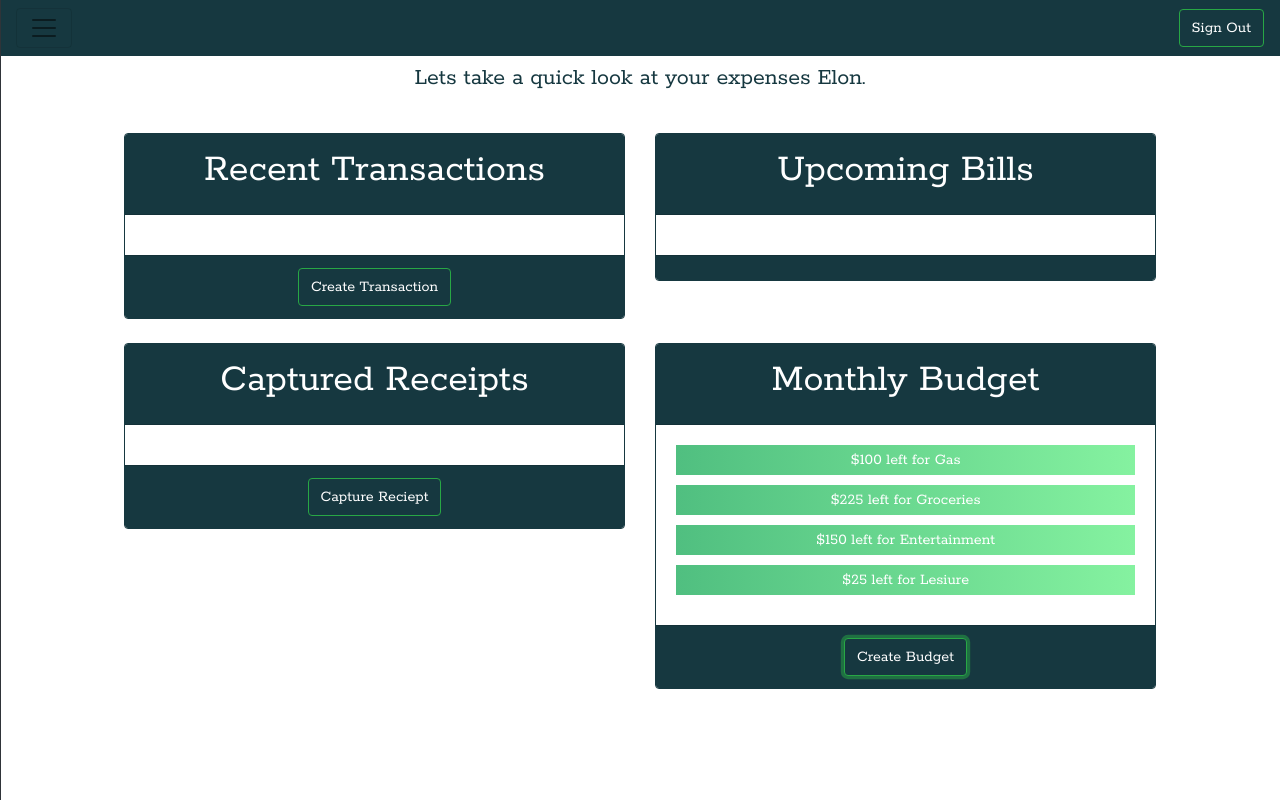
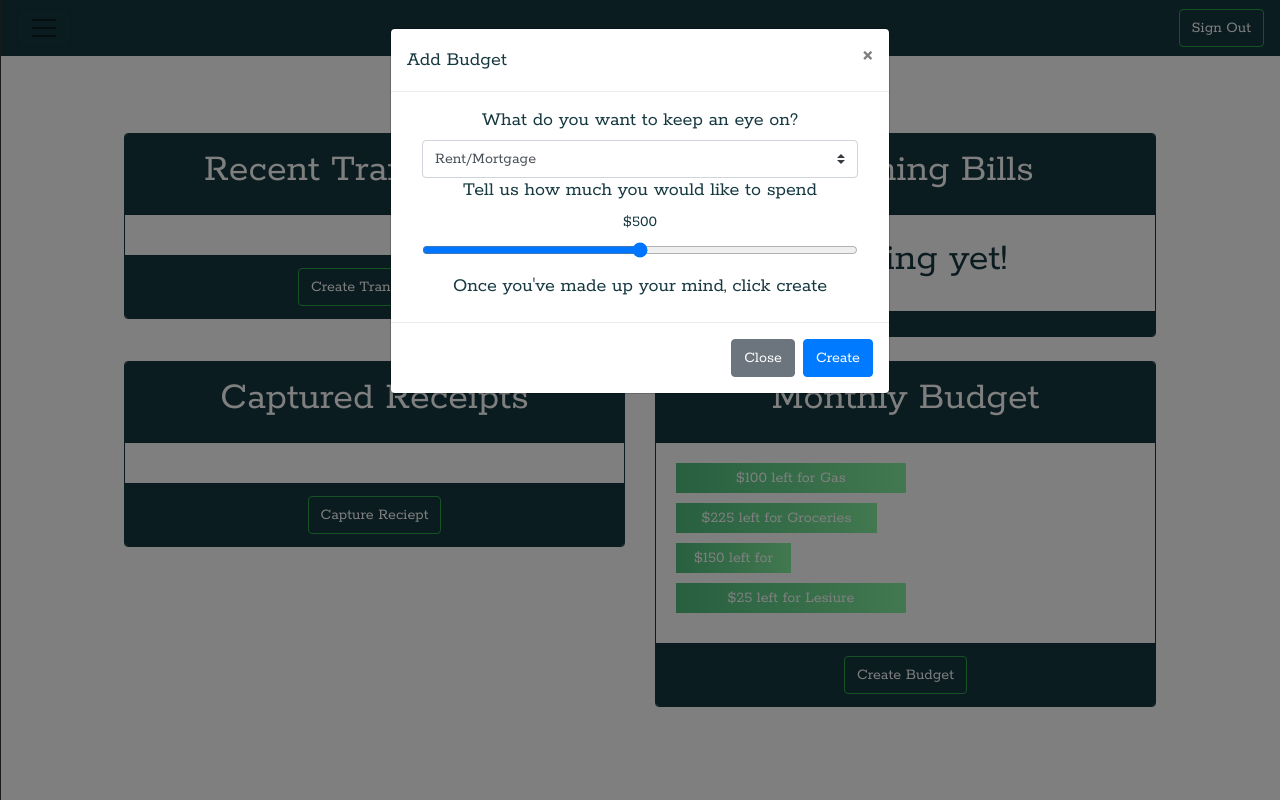
Before and after one commit to huntikins/Expense, a Vue app in the folder client/: page /dashboard in a window 1280 px wide. Both pictures are taken after a click on the button "Create Budget". Built offline with nearby package versions, Linux system fonts and the light colour scheme.

Commit message:
updated dash components and added modal

```diff
--- a/client/src/components/budgetdash.vue
+++ b/client/src/components/budgetdash.vue
@@ -4,7 +4,7 @@
         <div class="chart--dev">
             <ul class="chart--horiz">
                 <li class="chart__bar"
-                    :style="{ width: budget.current*100/budget.limit }"
+                    :style="{ width: budget.current*100/budget.limit + '%' }"
                     v-for="budget in budgets"
                     >
                 <span class="chart__label">
--- /dev/null
+++ b/client/src/components/createBudgetModal.vue
@@ -0,0 +1,78 @@
+<template>
+    <div class="modal fade" id="createBudget" tabindex="-1" role="dialog" aria-labelledby="modelTitleId" aria-hidden="true">
+        <div class="modal-dialog" role="document">
+            <div class="modal-content">
+                    <div class="modal-header">
+                            <h5 class="modal-title">Add Budget</h5>
+                                <button type="button" class="close" data-dismiss="modal" aria-label="Close">
+                                    <a aria-hidden="true">&times;</a>
+                                </button>
+                        </div>
+                <div class="modal-body">
+                    <div class="container-fluid">
+                        <div class="row">
+                            <div class="col">
+                                <h5>What do you want to keep an eye on?</h5>
+                                <form>
+                                    <label class="sr-only" for="inlineFormCustomSelect">Preference</label>
+                                    <select class="custom-select" id="inlineFormCustomSelect">
+                                        <option :key="index + 1"
+                                                v-for="(category, index) in categories">
+                                                {{ category }}
+                                        </option>
+                                    </select>
+                                </form>
+                                <h5>Tell us how much you would like to spend</h5>
+                                <form>
+                                    <div class="form-group">
+                                        <label for="formControlRange">${{ value }}</label>
+                                        <input type="range" min="0" max="1000" step="10" v-model="value" class="form-control-range" id="formControlRange">
+                                    </div>
+                                </form>
+                                <h5>Once you've made up your mind, click create</h5>
+                            </div>
+                        </div>
+                    </div>
+                </div>
+                <div class="modal-footer">
+                    <button type="button" class="btn btn-secondary" data-dismiss="modal">Close</button>
+                    <button type="button" class="btn btn-primary">Create</button>
+                </div>
+            </div>
+        </div>
+    </div>
+</template>
+
+<script>
+
+export default {
+    data:()=> ({
+        value: 500,
+        categories: ['Rent/Mortgage',
+                    'Utilities',
+                    'Subscriptions',
+                    'Mobile',
+                    'Gas',
+                    'Groceries',
+                    'Misc. Food',
+                    'Entertainment',
+                    'Clothing',
+                    'Charity',
+                    'Leisure',
+                    'Health',
+                    'Credit Card/Loan',
+                    'Deposit',
+                    'Withdrawal'
+                    ]
+    }),
+    methods: {
+        total: function () {
+            return this.value
+        }
+    }
+}
+</script>
+
+<style>
+
+</style>
--- a/client/src/components/dashboardframe.vue
+++ b/client/src/components/dashboardframe.vue
@@ -1,5 +1,7 @@
 <template>
     <div class="container">
+        <!-- Modal -->
+        <createBudgetModal></createBudgetModal>
         <div class="row">
             <div id="greeting" class="col-12 p-2">
                 <h2 class="sub-title">Lets take a quick look at your expenses {{ name }}.</h2>
@@ -25,7 +27,7 @@
                         <h1 class="text-white">Upcoming Bills</h1>
                     </div>
                     <div class="card-body">
-                        <!--insert upcoming bills div here-->
+                        <h1>Nothing yet!</h1>
                     </div>
                     <div class="card-footer">
                     </div>
@@ -55,7 +57,7 @@
                         <budgetdash></budgetdash>
                     </div>
                     <div class="card-footer">
-                        <button class="btn btn-outline-success my-2 my-sm-0">Create Budget</button>
+                        <button class="btn btn-outline-success my-2 my-sm-0"  data-toggle="modal" data-target="#createBudget">Create Budget</button>
                     </div>
                 </div>
             </div>
@@ -65,12 +67,19 @@
 
 <script>
 import budgetdash from './budgetdash.vue'
+import createBudgetModal from './createBudgetModal.vue'
 export default {
     data: () => ({
         name: "Elon"
     }),
     components: {
-        budgetdash
+        budgetdash,
+        createBudgetModal
+    },
+    methods: {
+        newBudget: function(event){
+          this.modal = true
+        }
     }
 }
 </script>
```
Also changed, not shown: client/src/api.js (deleted).
